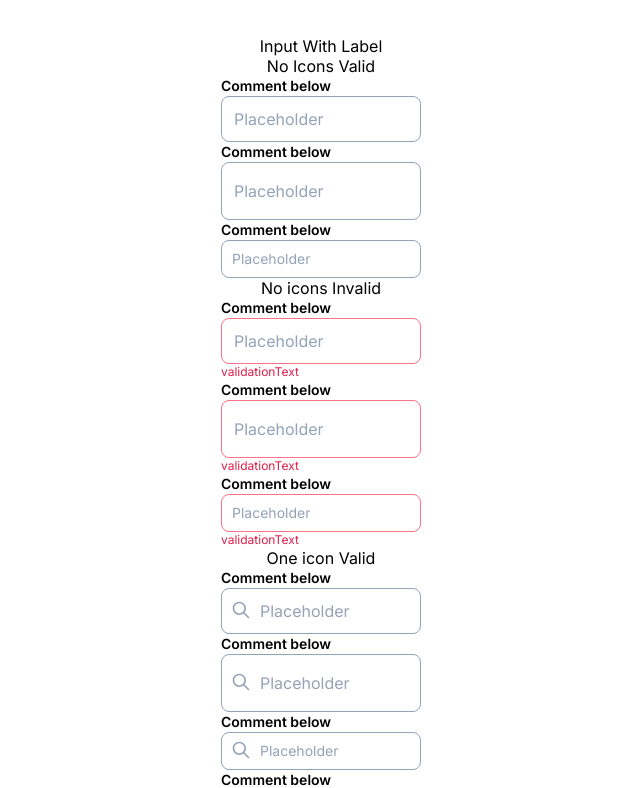
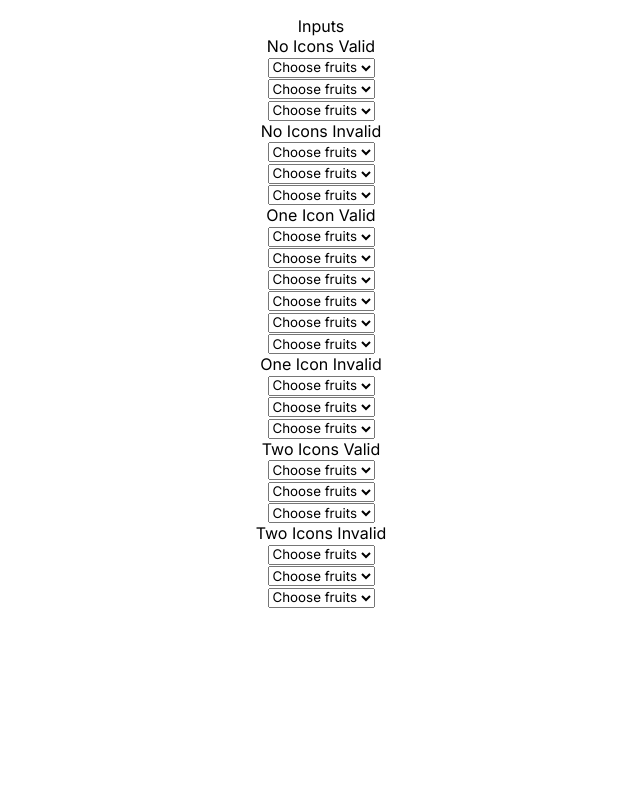
Before and after one commit to lubov-nefed/irina-nik-design-system, a React (Vite) app: page / in a window 1280 px wide. Shown: the top 788 px of the page, without its empty margins (319-959 px from the left). Built offline with nearby package versions, Linux system fonts and the light colour scheme.

Commit message:
feat: add Dropdown component

```diff
--- /dev/null
+++ b/src/components/Dropdown/Dropdown.tsx
@@ -0,0 +1,25 @@
+import "./Dropdown.css";
+
+interface IDropdownProps {
+  size: "medium" | "big" | "small";
+  values: { id: number; value: string }[];
+  placeholder: string;
+  validation: { isValid: boolean; validationText: string };
+}
+
+const Dropdown: React.FC<IDropdownProps> = (props) => {
+  return (
+    <select className="dropdown">
+      <option className="dropdown-placeholder" defaultValue={props.placeholder}>
+        {props.placeholder}
+      </option>
+      {props.values.map((item) => (
+        <option key={item.id} className="dropdown-option">
+          {item.value}
+        </option>
+      ))}
+    </select>
+  );
+};
+
+export { Dropdown };
--- /dev/null
+++ b/src/layouts/Dropdowns.tsx
@@ -0,0 +1,177 @@
+import { Dropdown } from "../components/Dropdown/Dropdown";
+const fruits = [
+  { id: 1, value: "Apples" },
+  { id: 2, value: "Bananas" },
+  { id: 3, value: "Oranges" },
+  { id: 4, value: "Peaches" },
+];
+
+function Dropdowns() {
+  return (
+    <>
+      Inputs
+      <br />
+      No Icons Valid
+      <br />
+      <Dropdown
+        size="medium"
+        values={fruits}
+        placeholder="Choose fruits"
+        validation={{ isValid: true, validationText: "Validation Text" }}
+      />
+      <br />
+      <Dropdown
+        size="big"
+        values={fruits}
+        placeholder="Choose fruits"
+        validation={{ isValid: true, validationText: "Validation Text" }}
+      />
+      <br />
+      <Dropdown
+        size="small"
+        values={fruits}
+        placeholder="Choose fruits"
+        validation={{ isValid: true, validationText: "Validation Text" }}
+      />
+      <br />
+      No Icons Invalid
+      <br />
+      <Dropdown
+        size="medium"
+        values={fruits}
+        placeholder="Choose fruits"
+        validation={{ isValid: false, validationText: "Validation Text" }}
+      />
+      <br />
+      <Dropdown
+        size="big"
+        values={fruits}
+        placeholder="Choose fruits"
+        validation={{ isValid: false, validationText: "Validation Text" }}
+      />
+      <br />
+      <Dropdown
+        size="small"
+        values={fruits}
+        placeholder="Choose fruits"
+        validation={{ isValid: false, validationText: "Validation Text" }}
+      />
+      <br />
+      One Icon Valid
+      <br />
+      <Dropdown
+        size="medium"
+        values={fruits}
+        placeholder="Choose fruits"
+        validation={{ isValid: true, validationText: "Validation Text" }}
+      />
+      <br />
+      <Dropdown
+        size="big"
+        values={fruits}
+        placeholder="Choose fruits"
+        validation={{ isValid: true, validationText: "Validation Text" }}
+      />
+      <br />
+      <Dropdown
+        size="small"
+        values={fruits}
+        placeholder="Choose fruits"
+        validation={{ isValid: true, validationText: "Validation Text" }}
+      />
+      <br />
+      <Dropdown
+        size="medium"
+        values={fruits}
+        placeholder="Choose fruits"
+        validation={{ isValid: true, validationText: "Validation Text" }}
+      />
+      <br />
+      <Dropdown
+        size="big"
+        values={fruits}
+        placeholder="Choose fruits"
+        validation={{ isValid: true, validationText: "Validation Text" }}
+      />
+      <br />
+      <Dropdown
+        size="small"
+        values={fruits}
+        placeholder="Choose fruits"
+        validation={{ isValid: true, validationText: "Validation Text" }}
+      />
+      <br />
+      One Icon Invalid
+      <br />
+      <Dropdown
+        size="medium"
+        values={fruits}
+        placeholder="Choose fruits"
+        validation={{ isValid: false, validationText: "Validation Text" }}
+      />
+      <br />
+      <Dropdown
+        size="big"
+        values={fruits}
+        placeholder="Choose fruits"
+        validation={{ isValid: false, validationText: "Validation Text" }}
+      />
+      <br />
+      <Dropdown
+        size="small"
+        values={fruits}
+        placeholder="Choose fruits"
+        validation={{ isValid: false, validationText: "Validation Text" }}
+      />
+      <br />
+      Two Icons Valid
+      <br />
+      <Dropdown
+        size="medium"
+        values={fruits}
+        placeholder="Choose fruits"
+        validation={{ isValid: true, validationText: "Validation Text" }}
+      />
+      <br />
+      <Dropdown
+        size="big"
+        values={fruits}
+        placeholder="Choose fruits"
+        validation={{ isValid: true, validationText: "Validation Text" }}
+      />
+      <br />
+      <Dropdown
+        size="small"
+        values={fruits}
+        placeholder="Choose fruits"
+        validation={{ isValid: true, validationText: "Validation Text" }}
+      />
+      <br />
+      Two Icons Invalid
+      <br />
+      <Dropdown
+        size="medium"
+        values={fruits}
+        placeholder="Choose fruits"
+        validation={{ isValid: false, validationText: "Validation Text" }}
+      />
+      <br />
+      <Dropdown
+        size="big"
+        values={fruits}
+        placeholder="Choose fruits"
+        validation={{ isValid: false, validationText: "Validation Text" }}
+      />
+      <br />
+      <Dropdown
+        size="small"
+        values={fruits}
+        placeholder="Choose fruits"
+        validation={{ isValid: false, validationText: "Validation Text" }}
+      />
+      <br />
+    </>
+  );
+}
+
+export { Dropdowns };
--- a/src/main.tsx
+++ b/src/main.tsx
@@ -2,10 +2,10 @@ import React from "react";
 import ReactDOM from "react-dom/client";
 import "./index.css";
 
-import { InputsWithLabels } from "./layouts/InputsWithLabels";
+import { Dropdowns } from "./layouts/Dropdowns";
 
 ReactDOM.createRoot(document.getElementById("root")!).render(
   <React.StrictMode>
-    <InputsWithLabels />
+    <Dropdowns />
   </React.StrictMode>
 );
```
Also changed, not shown: src/components/Dropdown/Dropdown.css (added).
